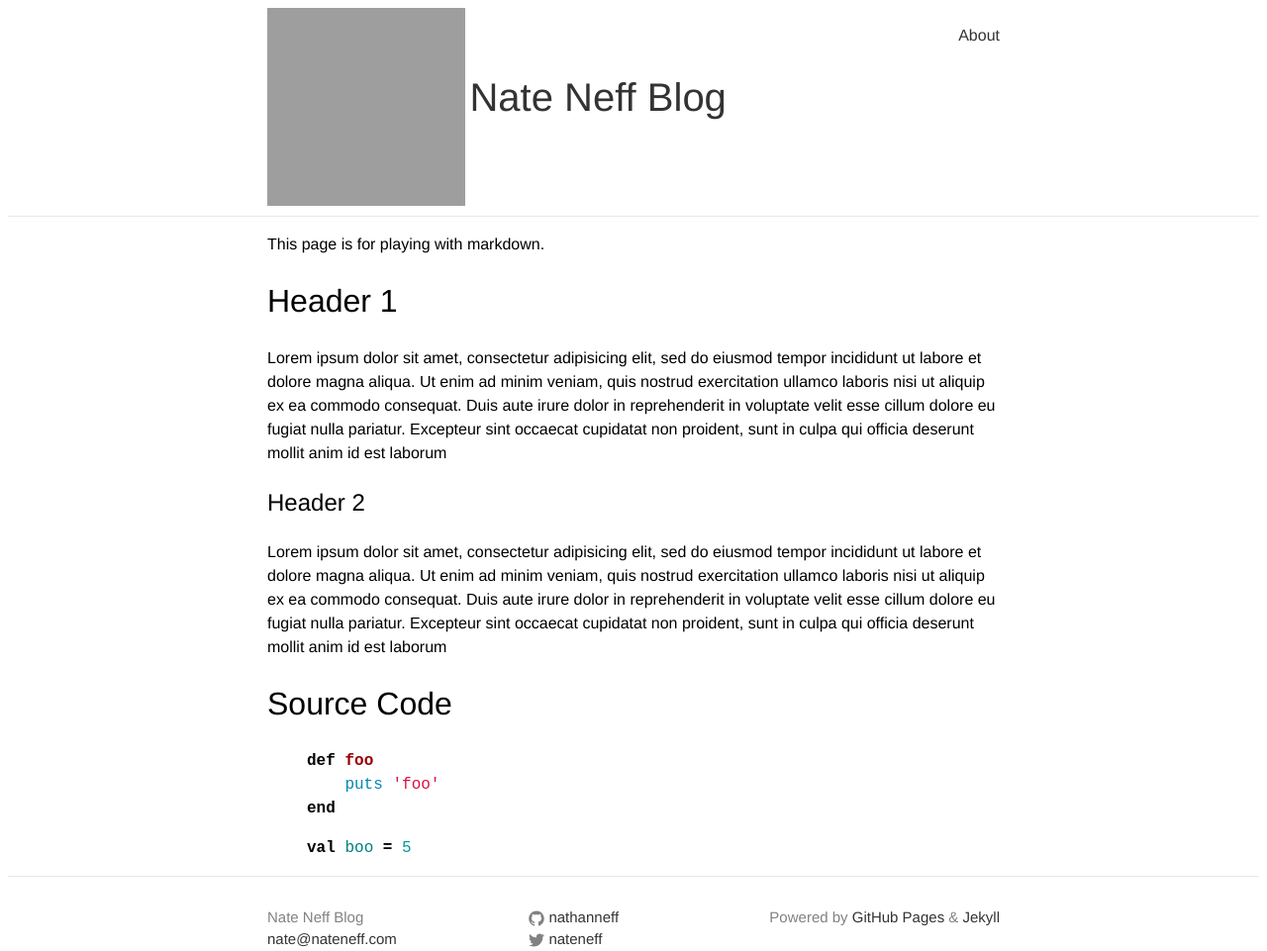
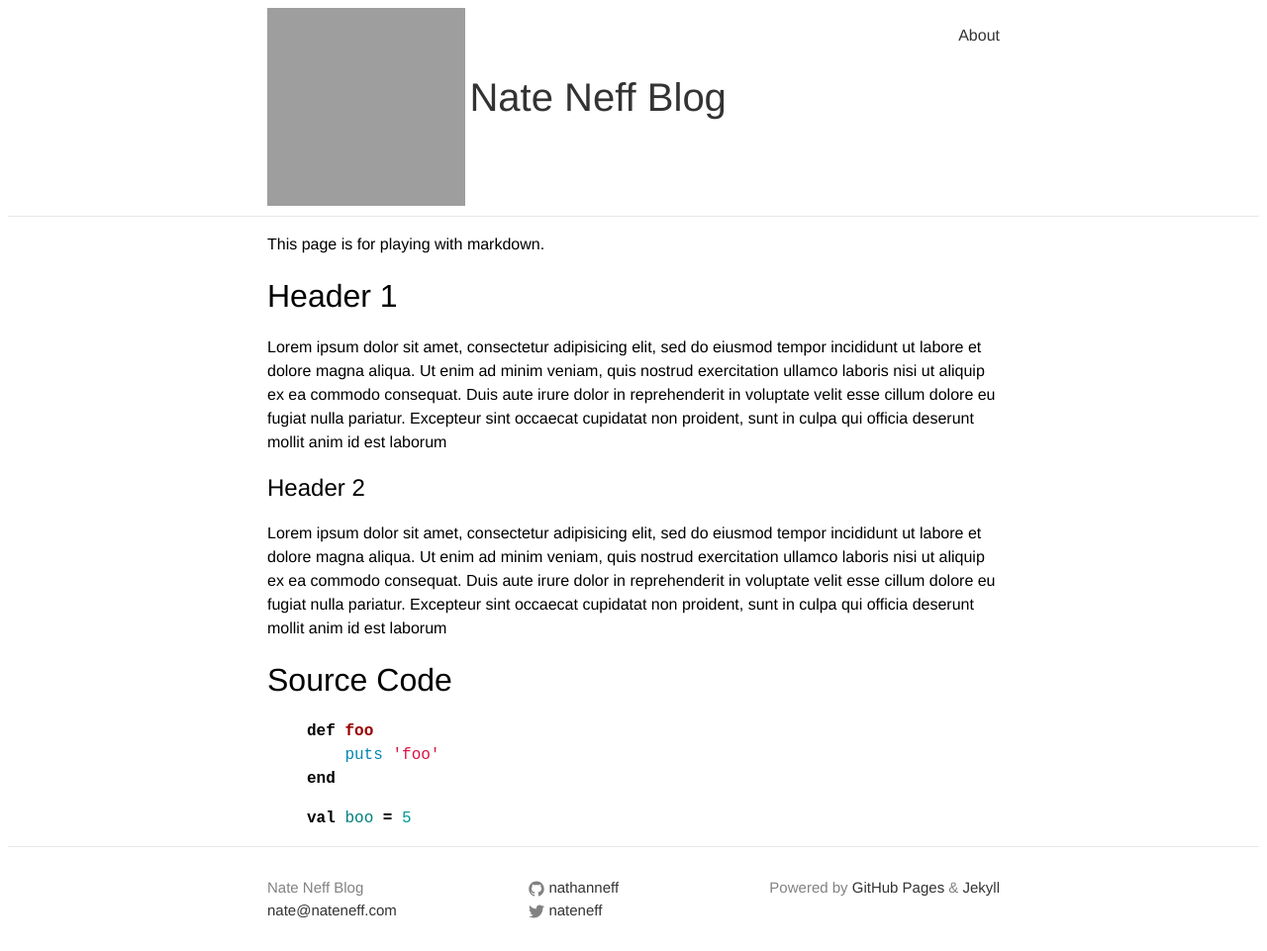
Before and after one commit to NathanNeff/nathanneff.github.io, a Jekyll site: the page built from sandbox.md, in a window 1280 px wide. Shown: the whole page at 99% size. Built offline with Jekyll 4.4.1, drawn with Linux system fonts in a browser that asks for light colours; after the commit the page ends 931 px from its top, so only the background shows below that; grey boxes are pictures that could not be loaded.

Commit message:
Fix spacing for Blog titles and overall headings

```diff
--- a/css/main.scss
+++ b/css/main.scss
@@ -9,13 +9,14 @@
 $base-line-height: 1.5;
 $spacing-unit:     30px;
 
-ul {
+h1, h2, h3, h4, h5, ul {
     margin:0;
     padding:0;
 }
 
-h1, h2 {
+h1, h2, h3, h4 {
    font-weight: 300;
+   margin-bottom: 15px;
 }
 
 body {
```
